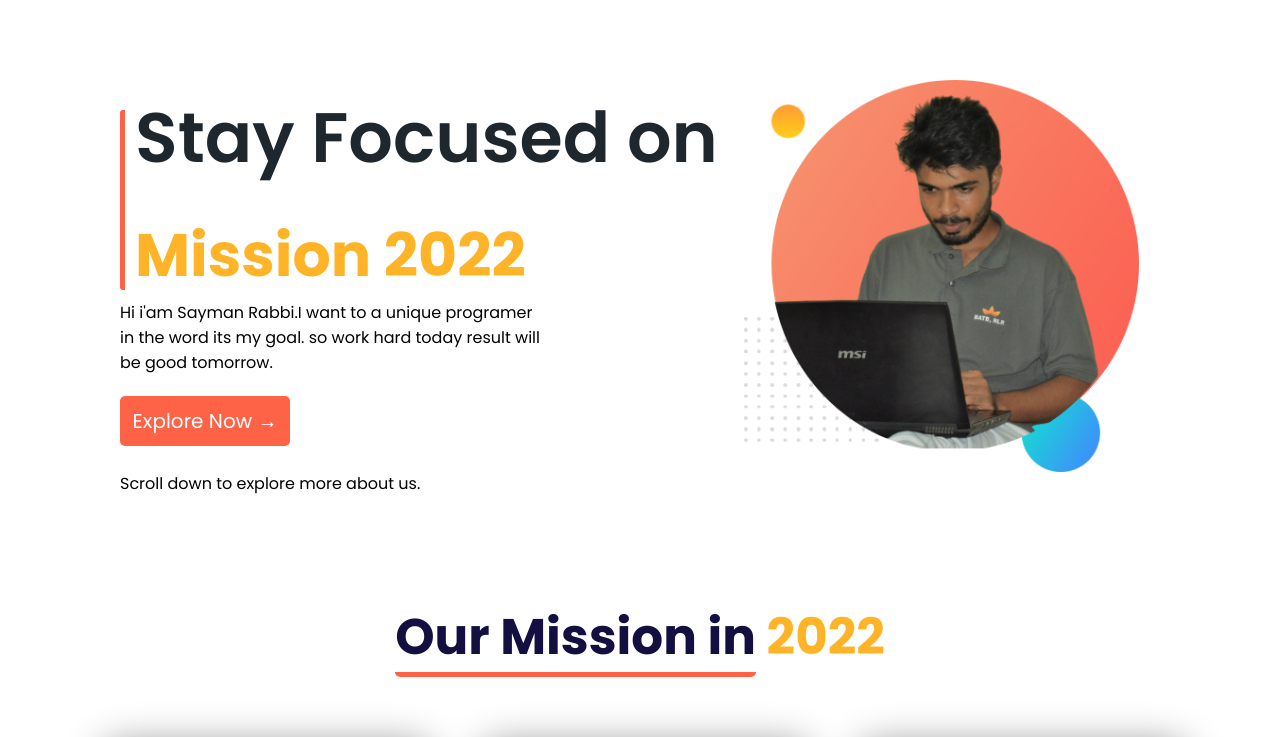
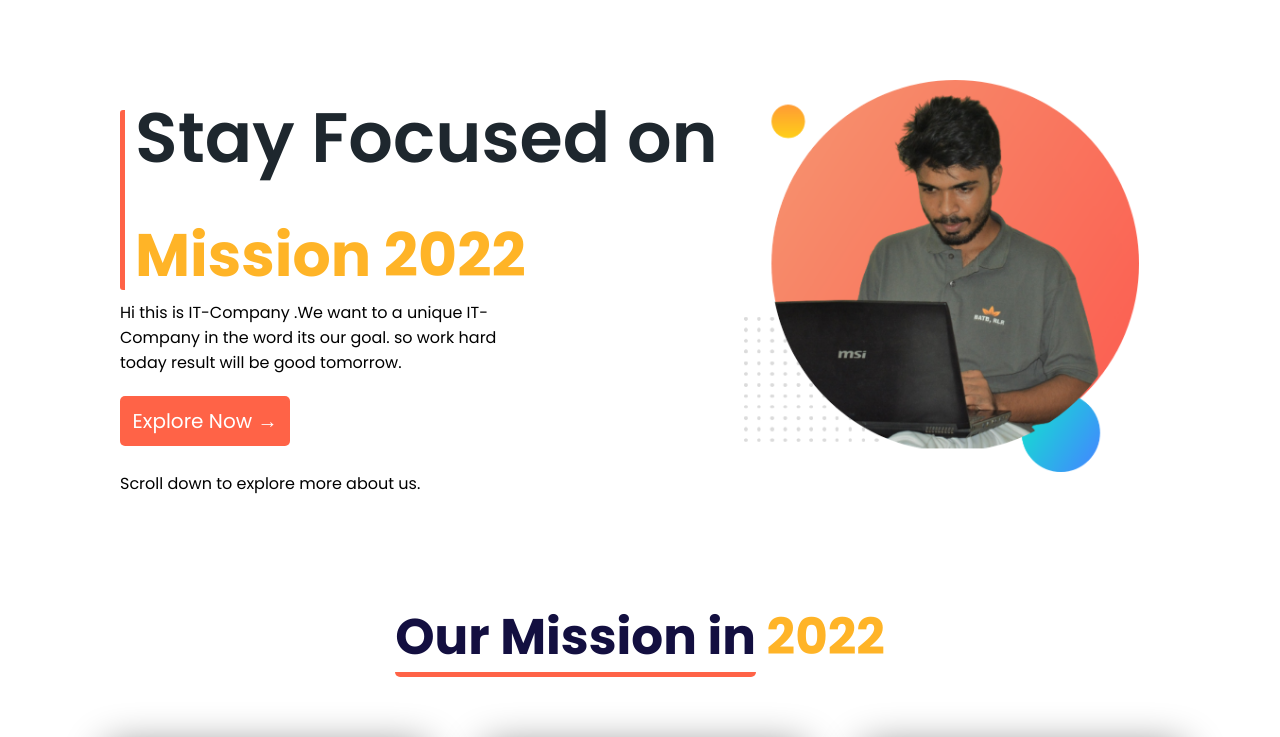
Before and after one commit to SaymanRabbi/Mission-2022, a plain HTML site: page index.html in a window 1280 px wide. Shown: the top 737 px of the page. Drawn offline with Linux system fonts and the light colour scheme.

Commit message:
recheck-again

```diff
--- a/index.html
+++ b/index.html
@@ -23,7 +23,7 @@
             </div>
 
             <p class="details">
-                Hi i'am Sayman Rabbi.I want to a unique programer in the word its my goal.
+                Hi this is IT-Company .We want to a unique IT-Company in the word its our goal.
                 so work hard today result will be good tomorrow.
             </p>
             <a class="button" target="_blank" href="https://www.linkedin.com/in/web-developer-5b8aa11ab/">Explore Now &rarr; </a>
```
